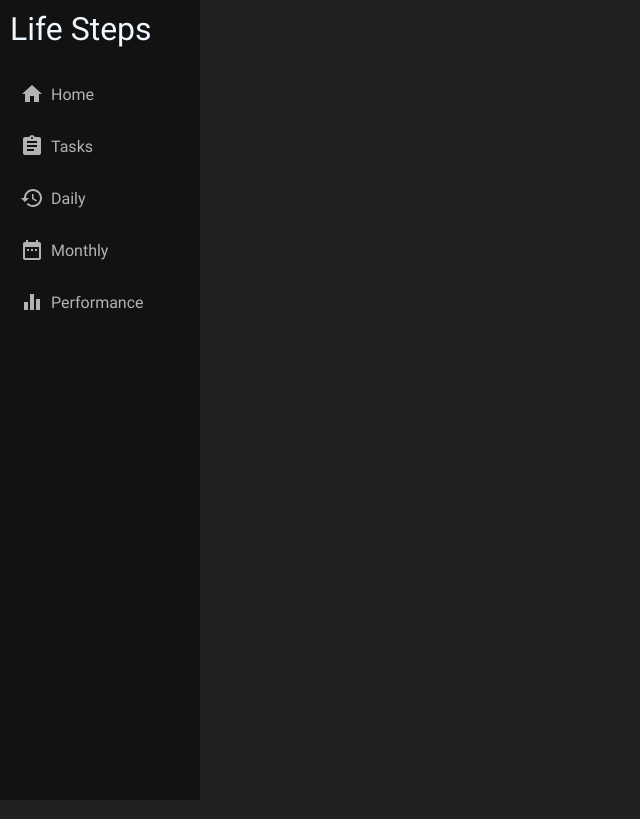
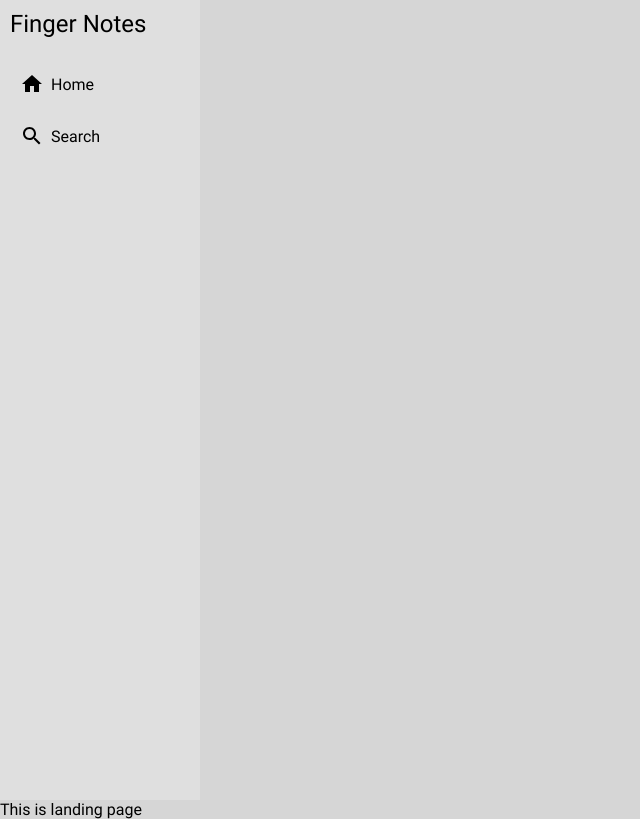
Before and after one commit to Karanveer-Mul/LifeSteps, a React (Create React App) app: page / in a window 1280 px wide. Shown: the whole page, without its empty margins (0-640 px from the left). Built offline with nearby package versions, Linux system fonts and the light colour scheme.

Commit message:
changing back to white theme

```diff
--- a/package.json
+++ b/package.json
@@ -1,5 +1,5 @@
 {
-  "name": "lifesteps",
+  "name": "fingernotes",
   "version": "0.1.0",
   "private": true,
   "dependencies": {
--- a/public/index.html
+++ b/public/index.html
@@ -7,7 +7,7 @@
     <meta name="theme-color" content="#000000" />
     <meta
       name="description"
-      content="Web site created using create-react-app"
+      content="It is like speed typing but with music"
     />
     <link rel="apple-touch-icon" href="%PUBLIC_URL%/logo192.png" />
     <!--
@@ -24,7 +24,7 @@
       work correctly both with client-side routing and a non-root public URL.
       Learn how to configure a non-root public URL by running `npm run build`.
     -->
-    <title>React App</title>
+    <title>Finger Notes</title>
   </head>
   <body>
     <noscript>You need to enable JavaScript to run this app.</noscript>
--- a/src/App.css
+++ b/src/App.css
@@ -30,15 +30,15 @@
   max-width: 200px;
   width: 100vw;
   height: 100vh;
-  background-color: #121212;
+  background-color: #dfdfdf;
   padding: 10px;
 }
 
 .navItem {
   display: flex;
   flex-direction: row;
-  color: #b3b3b3;
-  background-color: #121212;
+  border-bottom: 1px #535353;
+  background-color: #dfdfdf;
   padding: 14px 0 14px 10px;
 }
 
@@ -51,12 +51,12 @@
 }
 
 .navText {
-  background-color: #12121200;
+  background-color: #ffffff00;
   margin: auto 7px;
   font-size: 16px;
   font-weight: 700;
 }
 
 .navIcon {
-  background-color: #12121200;
+  background-color: #ffffff00;
 }
--- a/src/App.js
+++ b/src/App.js
@@ -1,11 +1,12 @@
 import './App.css';
 import Sidebar from "./Components/layout/sidebar";
+import LandingPage from "./Components/layout/landingPage";
 
 function App() {
   return (
-    <div className="App">
-    <Sidebar />
-
+    <div className="App"><div>
+    <Sidebar /></div><div>
+    <LandingPage /></div>
     </div>
   );
 }
--- /dev/null
+++ b/src/Components/layout/landingPage.js
@@ -0,0 +1,11 @@
+import React from 'react';
+
+const LandingPage = () => {
+ return (
+     <div>
+        This is landing page
+     </div>
+ )
+}
+
+export default LandingPage;
--- a/src/Components/layout/sidebar.js
+++ b/src/Components/layout/sidebar.js
@@ -1,35 +1,21 @@
 import React from 'react';
 import HomeIcon from '@material-ui/icons/Home';
-import AssignmentIcon from '@material-ui/icons/Assignment';
-import EqualizerIcon from '@material-ui/icons/Equalizer';
-import DateRangeIcon from '@material-ui/icons/DateRange';
-import RestoreIcon from '@material-ui/icons/Restore';
+import SearchIcon from '@material-ui/icons/Search';
+
 
 const Sidebar = () => {
     return (
         <div className="container sidebar">
 
-            <p className="title" style={{backgroundColor:"#12121200", padding:"0px 0 20px 0px"}}>Life Steps</p>
+            <p className="logo" style={{backgroundColor:"#12121200", padding:"0px 0 20px 0px", }}>Finger Notes</p>
 
             <div className="navItem">
                 <HomeIcon className="navIcon"/>
                 <p className="navText">Home</p>
             </div>
             <div className="navItem">
-                <AssignmentIcon className="navIcon"/>
-                <p className="navText">Tasks</p>
-            </div>
-            <div className="navItem">
-                <RestoreIcon className="navIcon"/>
-                <p className="navText">Daily</p>
-            </div>
-            <div className="navItem">
-                <DateRangeIcon className="navIcon"/>
-                <p className="navText">Monthly</p>
-            </div>
-            <div className="navItem">
-                <EqualizerIcon className="navIcon"/>
-                <p className="navText">Performance</p>
+                <SearchIcon className="navIcon"/>
+                <p className="navText">Search</p>
             </div>
         </div>
     )
--- a/src/index.css
+++ b/src/index.css
@@ -1,11 +1,13 @@
 * {
   margin: 0;
   padding: 0;
+  text-decoration: none;
+  list-style: none;
   box-sizing: border-box;
-  background: #212121;
+  background: #d6d6d6;
 }
 body {
-  color: aliceblue;
+  color: rgb(0, 0, 0);
   -webkit-font-smoothing: antialiased;
   -moz-osx-font-smoothing: grayscale;
 }
@@ -39,3 +41,11 @@ body {
   font-weight: 900;
   src: local("Roboto"), url(/src/fonts/Roboto-Black.woff2) format("woff");
 }
+
+.logo {
+  display: flex;
+  flex-wrap: nowrap;
+  font-size: 24px;
+  font-weight: 900;
+  padding: "0px 0 20px 0px";
+}
```
Also changed, not shown: src/Components/something.css (deleted), 1 other file (tests, documents, lock files or other folders).
